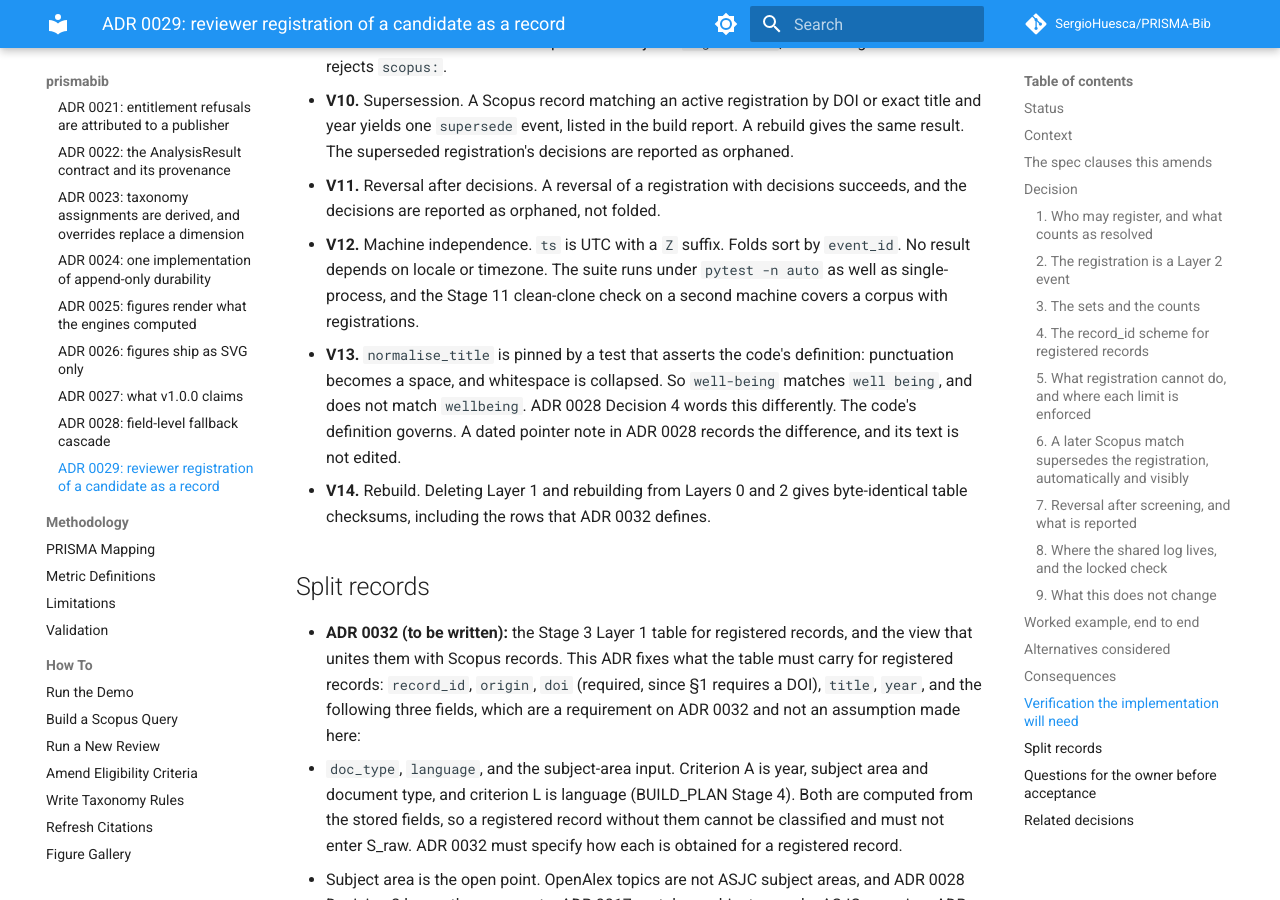
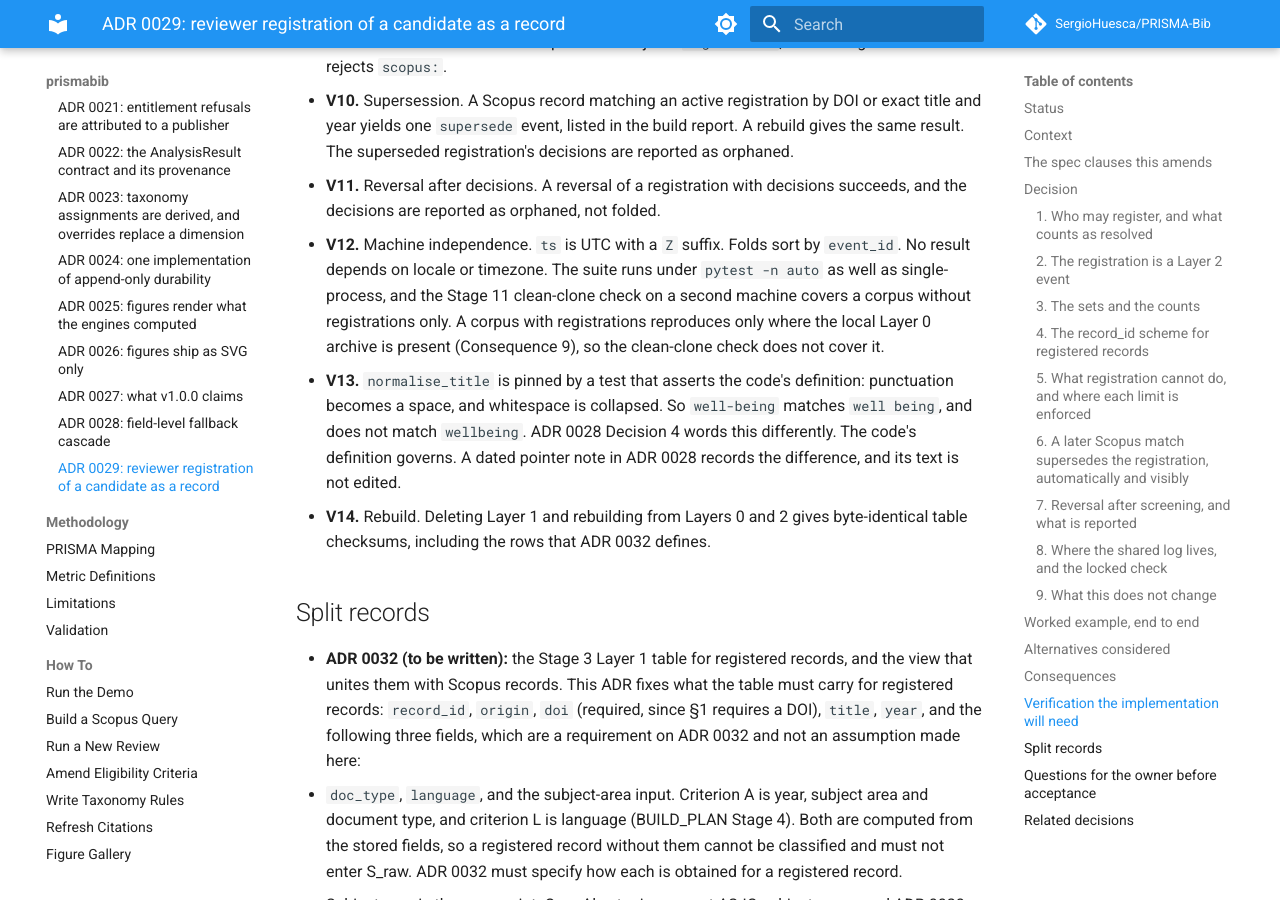
Before and after one commit to SergioHuesca/PRISMA-Bib, an MkDocs documentation site: the page built from docs/architecture/adr/0029-reviewer-registration-of-a-candidate-as-a-record.md, in a window 1280 px wide and 900 px high, scrolled down 11867 px. Built offline with MkDocs 1.6.1 and Material for MkDocs 9.7.7, drawn with Linux system fonts in a browser that asks for light colours; comment, search, counter and statistics services are not loaded.

Commit message:
docs(adr): ADR 0029 V12 clean-clone scope
The clean-clone check covers corpora without registrations only. A corpus
with registrations needs the local Layer 0 archive (Consequence 9).

Status remains Proposed.

Co-Authored-By: Claude Haiku 5.5 <noreply@anthropic.com>
Claude-Session: https://claude.ai/code/session_01QjNadz7h2UAZ2C2xhuaY8z

```diff
--- a/docs/architecture/adr/0029-reviewer-registration-of-a-candidate-as-a-record.md
+++ b/docs/architecture/adr/0029-reviewer-registration-of-a-candidate-as-a-record.md
@@ -204,7 +204,7 @@ Illustrative values, not from a real run. Suppose a review has `identified = 1,2
 - **V9.** Prefix enforcement: the Scopus loader rejects `registered:`, and the registration writer rejects `scopus:`.
 - **V10.** Supersession. A Scopus record matching an active registration by DOI or exact title and year yields one `supersede` event, listed in the build report. A rebuild gives the same result. The superseded registration's decisions are reported as orphaned.
 - **V11.** Reversal after decisions. A reversal of a registration with decisions succeeds, and the decisions are reported as orphaned, not folded.
-- **V12.** Machine independence. `ts` is UTC with a `Z` suffix. Folds sort by `event_id`. No result depends on locale or timezone. The suite runs under `pytest -n auto` as well as single-process, and the Stage 11 clean-clone check on a second machine covers a corpus with registrations.
+- **V12.** Machine independence. `ts` is UTC with a `Z` suffix. Folds sort by `event_id`. No result depends on locale or timezone. The suite runs under `pytest -n auto` as well as single-process, and the Stage 11 clean-clone check on a second machine covers a corpus without registrations only. A corpus with registrations reproduces only where the local Layer 0 archive is present (Consequence 9), so the clean-clone check does not cover it.
 - **V13.** `normalise_title` is pinned by a test that asserts the code's definition: punctuation becomes a space, and whitespace is collapsed. So `well-being` matches `well being`, and does not match `wellbeing`. ADR 0028 Decision 4 words this differently. The code's definition governs. A dated pointer note in ADR 0028 records the difference, and its text is not edited.
 - **V14.** Rebuild. Deleting Layer 1 and rebuilding from Layers 0 and 2 gives byte-identical table checksums, including the rows that ADR 0032 defines.
 
```
